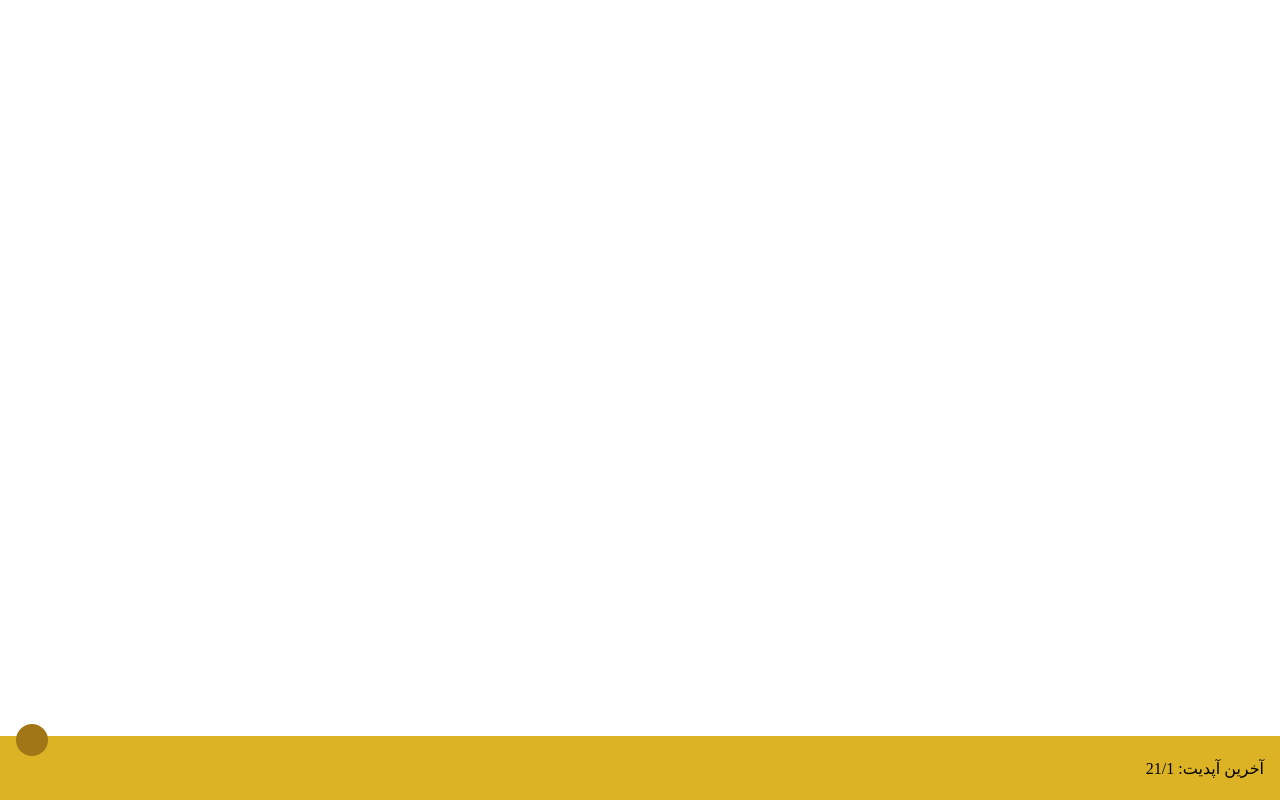
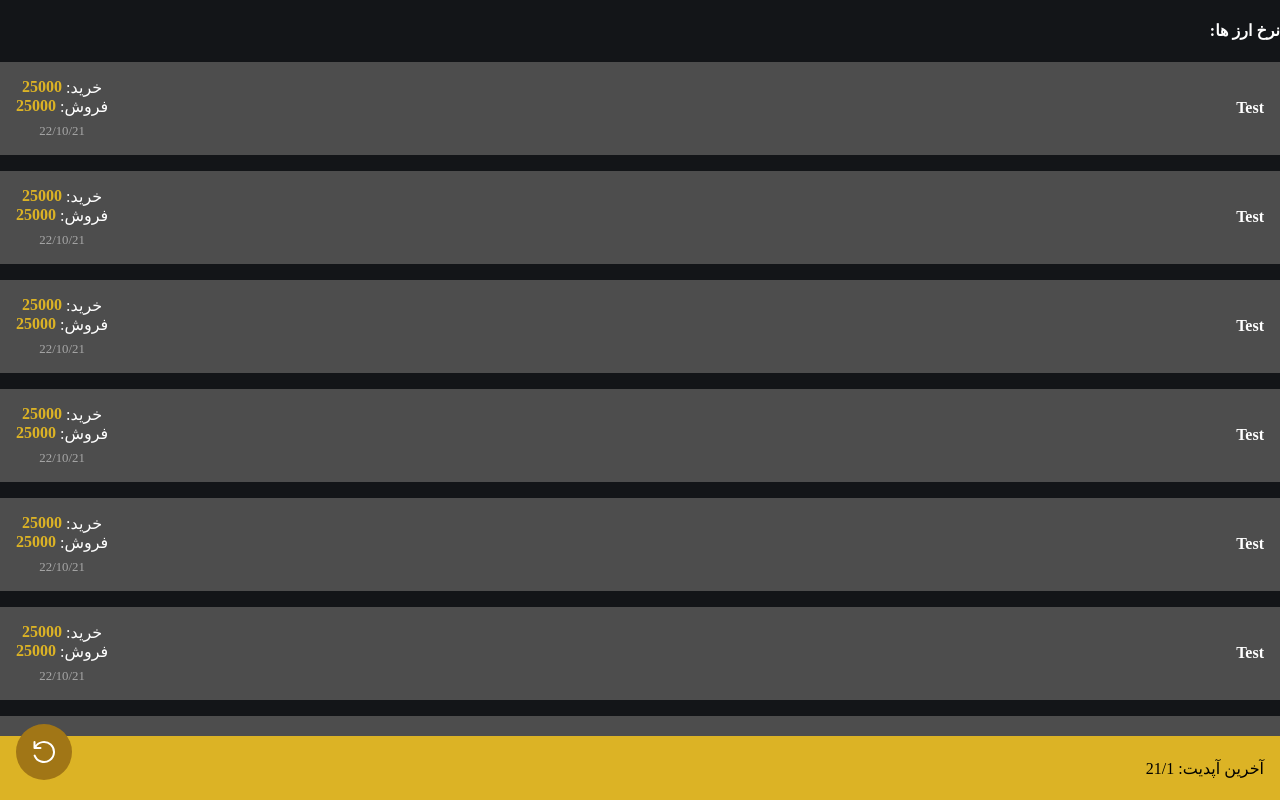
Before and after one commit to NarjesNorouzi/react-currency, a React (Create React App) app: page / in a window 1280 px wide. Shown: the top 800 px of the page. Built offline with nearby package versions, Linux system fonts and the light colour scheme.

Commit message:
Section Component

```diff
--- a/src/App.js
+++ b/src/App.js
@@ -1,8 +1,10 @@
-import { BottomBar } from "./Components";
+import { BottomBar, Section } from "./Components";
 
 function App() {
   return (
     <>
+      <h4>نرخ ارز ها:</h4>
+      <Section />
       <BottomBar />
     </>
   );
--- a/src/Components/BottomBar/BottomBarElements.js
+++ b/src/Components/BottomBar/BottomBarElements.js
@@ -36,9 +36,30 @@ export const Button = styled.button`
   display: flex;
   align-items: center;
   justify-content: center;
+  svg {
+    display: flex;
+    align-items: center;
+    justify-content: center;
+  }
   &:focus,
   &:active {
     outline: none;
   }
 `;
 export const Icon = styled.span``;
+
+export const RotateLeftIcon = ({ size = 24, color = "#ffffff" }) => (
+  <svg
+    xmlns="http://www.w3.org/2000/svg"
+    width={size}
+    height={size}
+    viewBox="0 0 24 24"
+    fill="none"
+    stroke={color}
+    strokeWidth="2"
+    strokeLinecap="round"
+    strokeLinejoin="round"
+  >
+    <path d="M2.5 2v6h6M2.66 15.57a10 10 0 1 0 .57-8.38" />
+  </svg>
+);
--- a/src/Components/BottomBar/index.js
+++ b/src/Components/BottomBar/index.js
@@ -1,11 +1,20 @@
-import { Container, Inner, UpdatedAt, Button, Icon } from "./BottomBarElements";
+import {
+  Container,
+  Inner,
+  UpdatedAt,
+  Button,
+  Icon,
+  RotateLeftIcon,
+} from "./BottomBarElements";
 
 function BottomBar() {
   return (
     <Container>
       <Inner>
         <Button>
-          <Icon></Icon>
+          <Icon>
+            <RotateLeftIcon />
+          </Icon>
         </Button>
         <UpdatedAt>آخرین آپدیت: 21/1</UpdatedAt>
       </Inner>
--- /dev/null
+++ b/src/Components/Section/SectionElements.js
@@ -0,0 +1,67 @@
+import styled from "styled-components/macro";
+
+export const Container = styled.div`
+  display: block;
+`;
+
+export const Item = styled.div`
+  display: flex;
+  flex-direction: row;
+  align-items: center;
+  width: 100%;
+  background-color: #4d4d4d;
+  padding: 1rem;
+  margin-bottom: 1rem;
+  &&:last-child {
+    margin-bottom: 0;
+  }
+`;
+
+export const ItemTitle = styled.span`
+  display: flex;
+  flex-direction: column;
+  font-weight: 600;
+  color: white;
+  font-style: 1.2rem;
+`;
+
+export const ItemDetails = styled.div`
+  display: flex;
+  flex-direction: column;
+  margin-right: auto;
+  align-content: space-around;
+`;
+export const ItemDetailsLine = styled.div`
+  display: flex;
+  flex-direction: row;
+  justify-content: center;
+  align-content: center;
+  width: 100%;
+`;
+export const ItemDetailsTitle = styled.span`
+  display: flex;
+  justify-content: center;
+  align-items: center;
+  color: white;
+  font-weight: 400;
+`;
+export const ItemDetailsValue = styled.span`
+  display: flex;
+  justify-content: center;
+  align-items: center;
+  color: #dcb325;
+  font-weight: 600;
+  margin-right: 0.25rem;
+`;
+export const ItemDetailsUpdatedAt = styled.span`
+  display: flex;
+  flex-direction: row;
+  justify-content: center;
+  align-content: center;
+  width: 100%;
+  color: white;
+  opacity: 0.5;
+  margin-top: 0.5rem;
+  font-size: 0.8rem;
+  font-weight: 300;
+`;
--- /dev/null
+++ b/src/Components/Section/index.js
@@ -0,0 +1,53 @@
+import React from "react";
+import {
+  Container,
+  Item as ItemElement,
+  ItemTitle,
+  ItemDetails,
+  ItemDetailsLine,
+  ItemDetailsTitle,
+  ItemDetailsValue,
+  ItemDetailsUpdatedAt,
+} from "./SectionElements";
+
+function Item() {
+  return (
+    <ItemElement>
+      <ItemTitle>Test</ItemTitle>
+      <ItemDetails>
+        <ItemDetailsLine>
+          <ItemDetailsTitle>خرید:</ItemDetailsTitle>
+          <ItemDetailsValue>25000</ItemDetailsValue>
+        </ItemDetailsLine>
+        <ItemDetailsLine>
+          <ItemDetailsTitle>فروش:</ItemDetailsTitle>
+          <ItemDetailsValue>25000</ItemDetailsValue>
+        </ItemDetailsLine>
+        <ItemDetailsUpdatedAt>22/10/21</ItemDetailsUpdatedAt>
+      </ItemDetails>
+    </ItemElement>
+  );
+}
+
+function Section() {
+  return (
+    <section>
+      <Container>
+        <Item />
+        <Item />
+        <Item />
+        <Item />
+        <Item />
+        <Item />
+        <Item />
+        <Item />
+        <Item />
+        <Item />
+        <Item />
+        <Item />
+      </Container>
+    </section>
+  );
+}
+
+export default Section;
--- a/src/Components/index.js
+++ b/src/Components/index.js
@@ -1 +1,2 @@
 export { default as BottomBar } from "./BottomBar";
+export { default as Section } from "./Section";
--- a/src/index.css
+++ b/src/index.css
@@ -9,4 +9,6 @@ body {
   -webkit-font-smoothing: antialiased;
   -moz-osx-font-smoothing: grayscale;
   display: block;
+  background: #131518;
+  color: white;
 }
```
Also changed, not shown: 1 other file (tests, documents, lock files or other folders).
